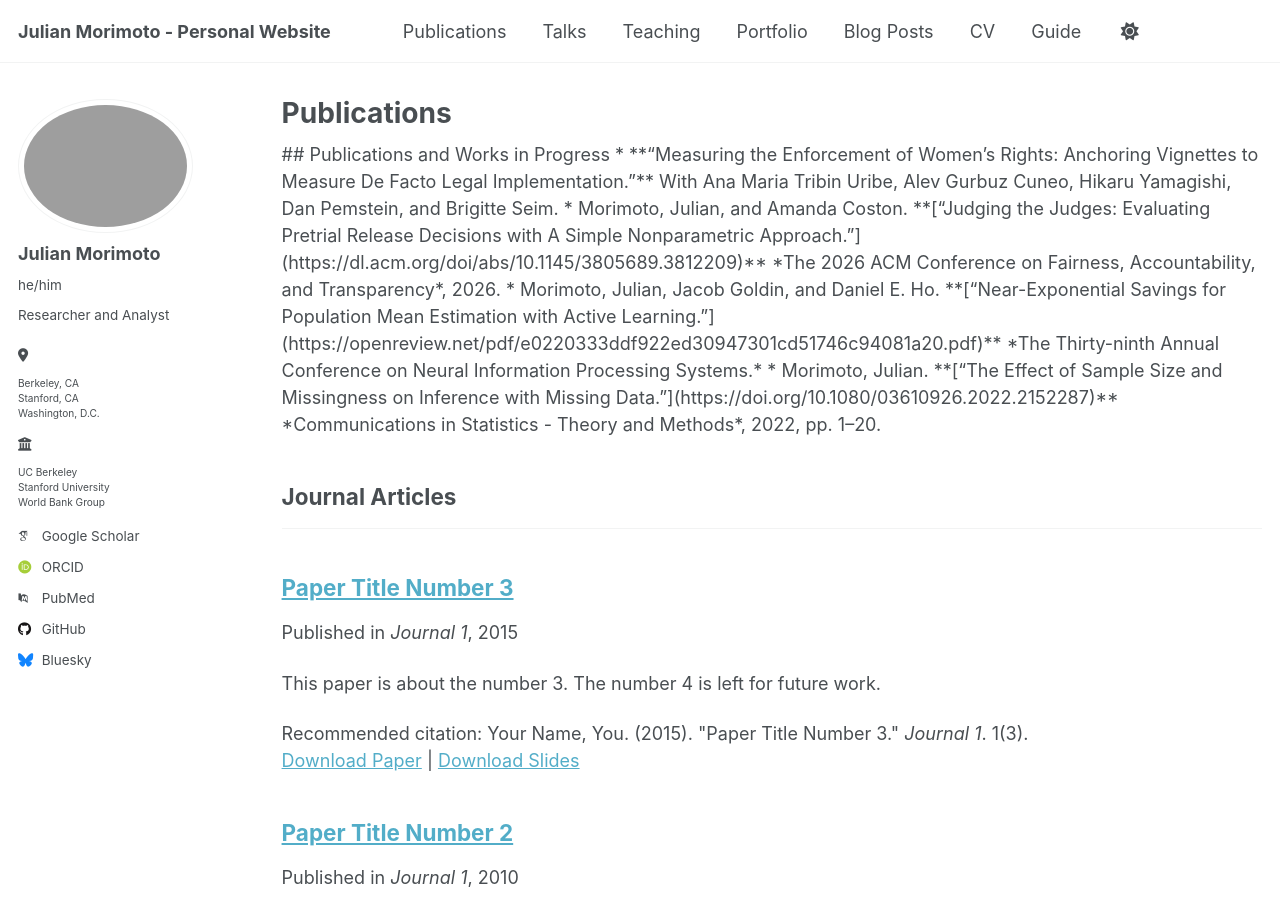
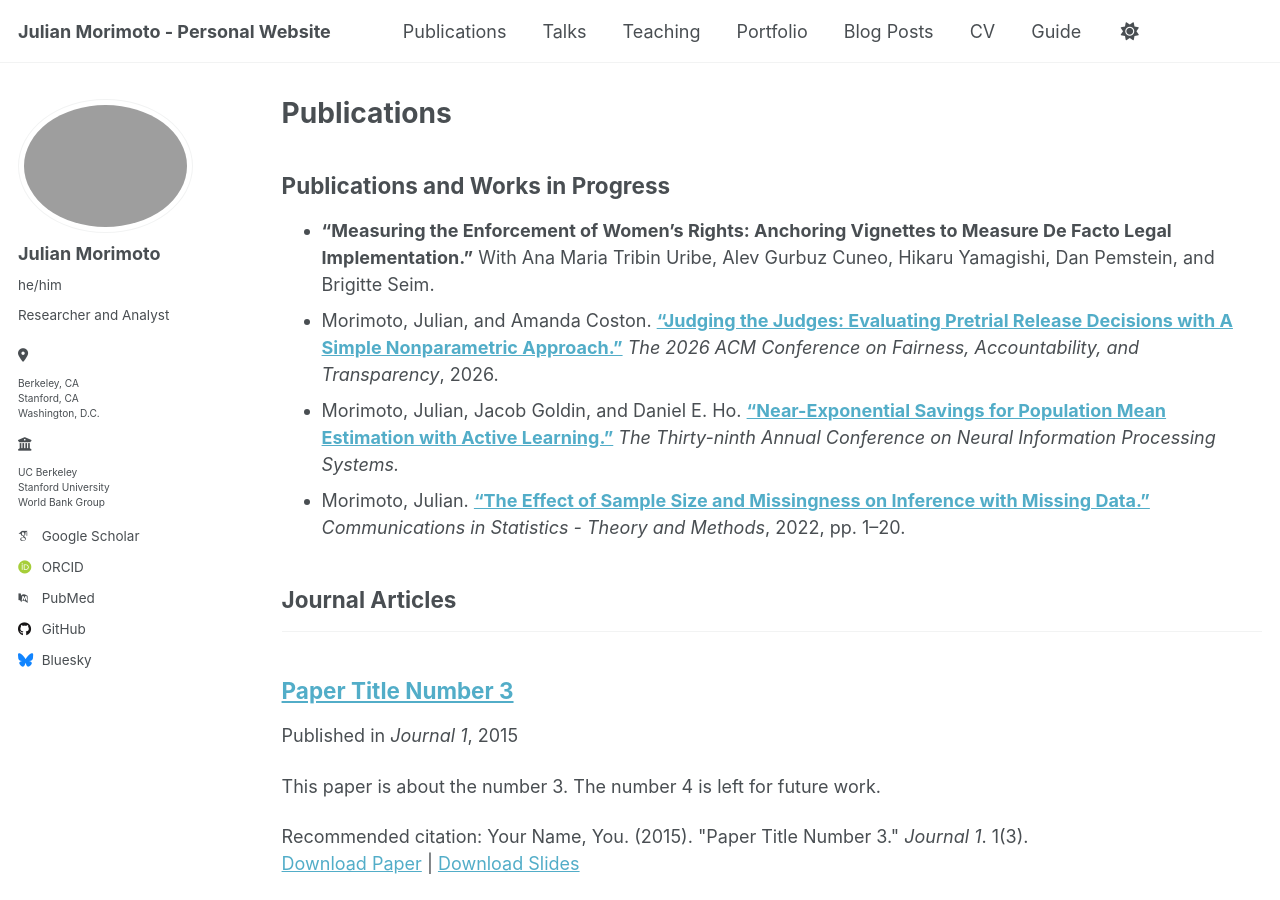
Before and after one commit to jmorimoto-h/my-site, a Jekyll site: the page built from _pages/publications.html, in a window 1280 px wide and 900 px high. Built offline with Jekyll 4.4.1, drawn with Linux system fonts in a browser that asks for light colours; some web fonts are replaced; a script that is not in the unit is left out.

Commit message:
Update publications.html

```diff
--- a/_pages/publications.html
+++ b/_pages/publications.html
@@ -5,23 +5,32 @@ permalink: /publications/
 author_profile: true
 ---
 
-## Publications and Works in Progress
+<h2>Publications and Works in Progress</h2>
 
+<ul>
+  <li>
+    <strong>“Measuring the Enforcement of Women’s Rights: Anchoring Vignettes to Measure De Facto Legal Implementation.”</strong>
+    With Ana Maria Tribin Uribe, Alev Gurbuz Cuneo, Hikaru Yamagishi, Dan Pemstein, and Brigitte Seim.
+  </li>
 
+  <li>
+    Morimoto, Julian, and Amanda Coston.
+    <strong><a href="https://dl.acm.org/doi/abs/10.1145/3805689.3812209">“Judging the Judges: Evaluating Pretrial Release Decisions with A Simple Nonparametric Approach.”</a></strong>
+    <em>The 2026 ACM Conference on Fairness, Accountability, and Transparency</em>, 2026.
+  </li>
 
-* **“Measuring the Enforcement of Women’s Rights: Anchoring Vignettes to Measure De Facto Legal Implementation.”** With Ana Maria Tribin Uribe, Alev Gurbuz Cuneo, Hikaru Yamagishi, Dan Pemstein, and Brigitte Seim.
+  <li>
+    Morimoto, Julian, Jacob Goldin, and Daniel E. Ho.
+    <strong><a href="https://openreview.net/pdf/e0220333ddf922ed30947301cd51746c94081a20.pdf">“Near-Exponential Savings for Population Mean Estimation with Active Learning.”</a></strong>
+    <em>The Thirty-ninth Annual Conference on Neural Information Processing Systems.</em>
+  </li>
 
-
-
-* Morimoto, Julian, and Amanda Coston. **[“Judging the Judges: Evaluating Pretrial Release Decisions with A Simple Nonparametric Approach.”](https://dl.acm.org/doi/abs/10.1145/3805689.3812209)** *The 2026 ACM Conference on Fairness, Accountability, and Transparency*, 2026.
-
-
-
-* Morimoto, Julian, Jacob Goldin, and Daniel E. Ho. **[“Near-Exponential Savings for Population Mean Estimation with Active Learning.”](https://openreview.net/pdf/e0220333ddf922ed30947301cd51746c94081a20.pdf)** *The Thirty-ninth Annual Conference on Neural Information Processing Systems.*
-
-
-
-* Morimoto, Julian. **[“The Effect of Sample Size and Missingness on Inference with Missing Data.”](https://doi.org/10.1080/03610926.2022.2152287)** *Communications in Statistics - Theory and Methods*, 2022, pp. 1–20.
+  <li>
+    Morimoto, Julian.
+    <strong><a href="https://doi.org/10.1080/03610926.2022.2152287">“The Effect of Sample Size and Missingness on Inference with Missing Data.”</a></strong>
+    <em>Communications in Statistics - Theory and Methods</em>, 2022, pp. 1–20.
+  </li>
+</ul>
 
 
 <!-- {% if site.author.googlescholar %}
```
